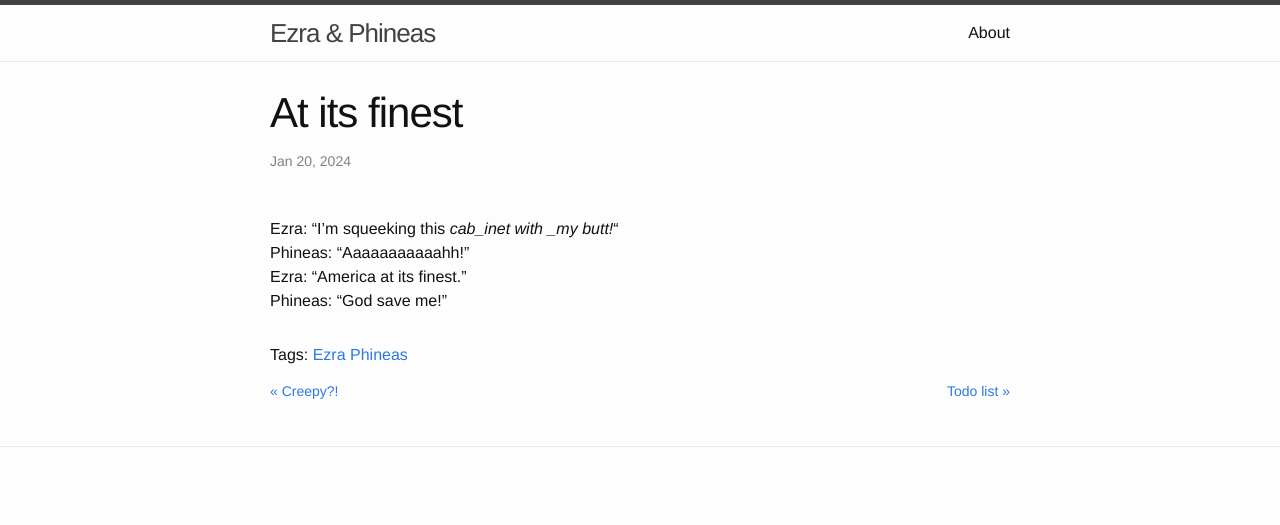
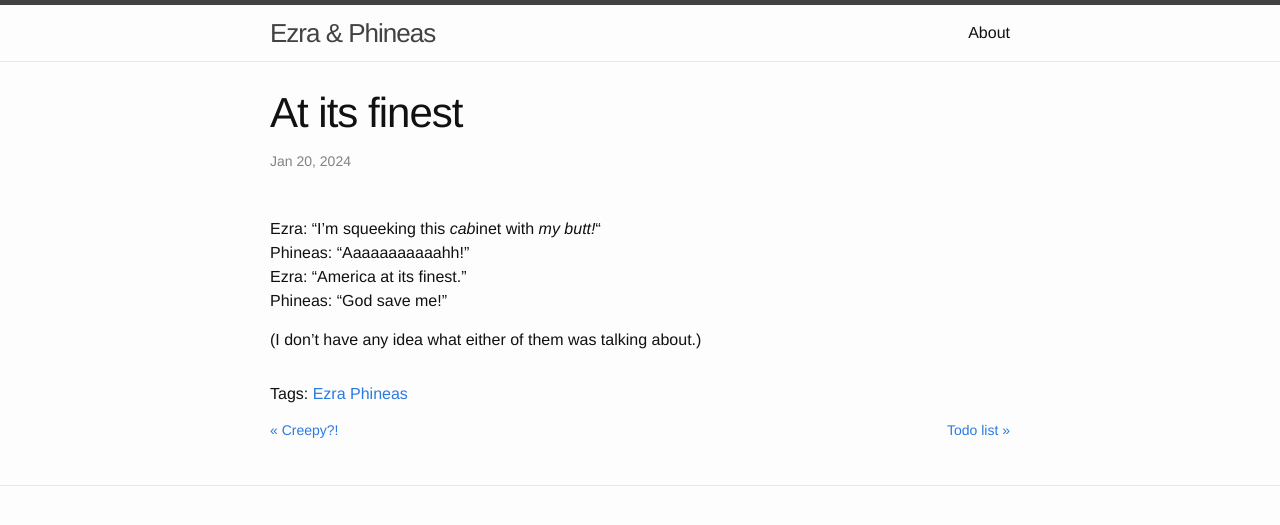
Before and after one commit to waisbrot/kidsay, a Jekyll site: the page built from _posts/2024-01-19-At-its-finest.md, in a window 1280 px wide. Shown: the top 525 px of the page. Built offline with Jekyll 4.4.1, drawn with Linux system fonts in a browser that asks for light colours.

Commit message:
fix formatting

```diff
--- a/_posts/2024-01-19-At-its-finest.md
+++ b/_posts/2024-01-19-At-its-finest.md
@@ -8,7 +8,9 @@ tags:
 - Phineas
 ---
 
-Ezra: "I'm squeeking this _cab_inet with _my butt!_"<br/>
+Ezra: "I'm squeeking this <i>cab</i>inet with _my butt!_"<br/>
 Phineas: "Aaaaaaaaaaahh!"<br/>
 Ezra: "America at its finest."<br/>
 Phineas: "God save me!"<br/>
+
+(I don't have any idea what either of them was talking about.)
```
